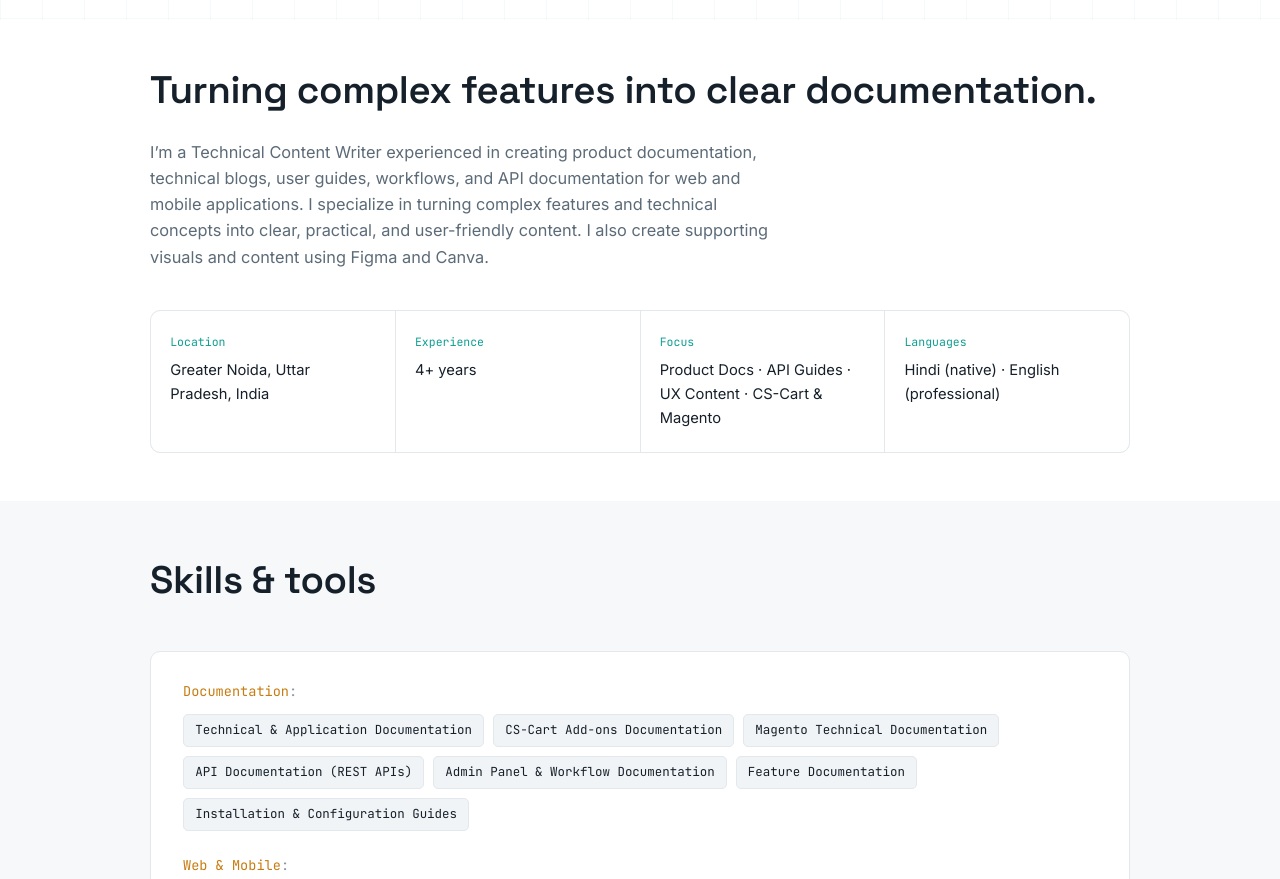
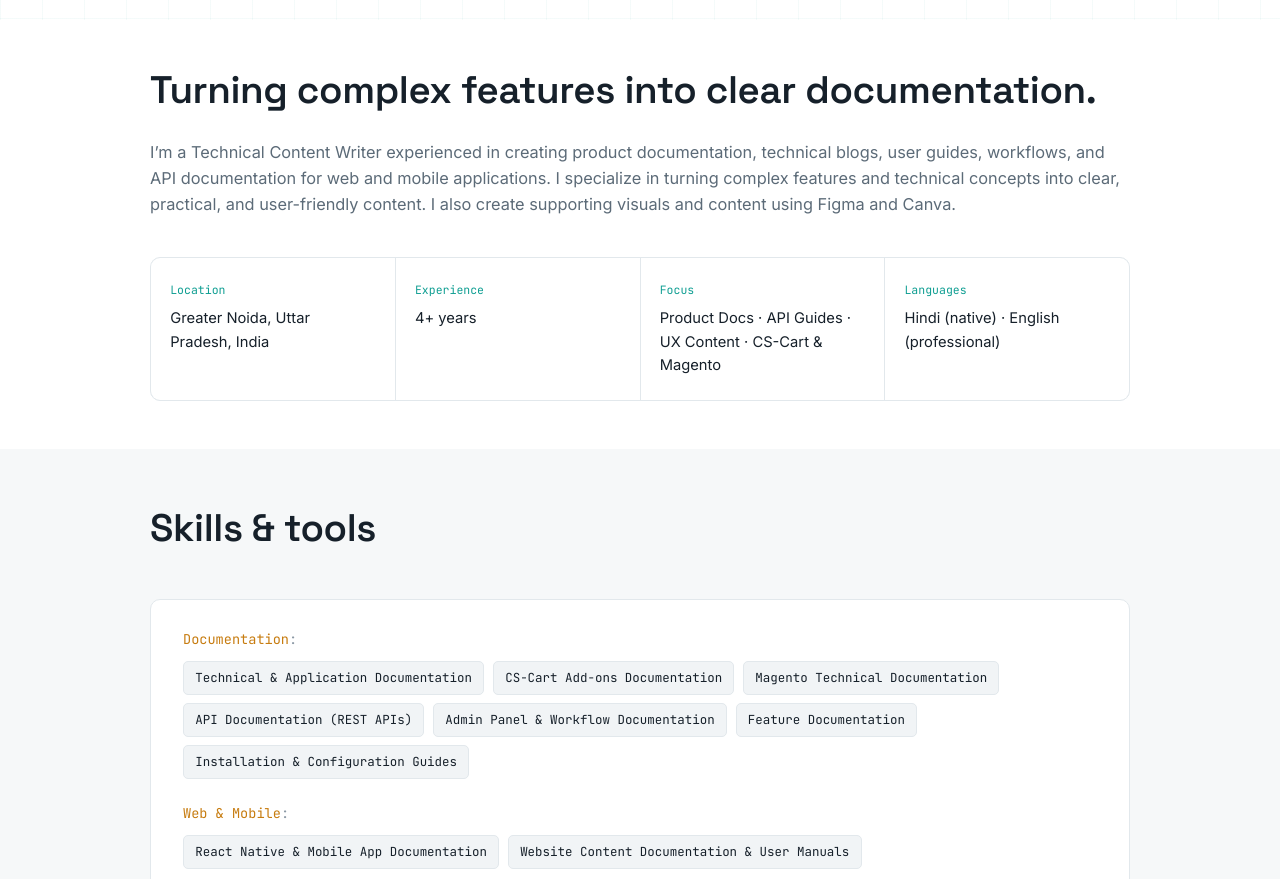
Before and after one commit to nishagaur3577-gif/nishaliveportfolio, a plain HTML site: page index.html in a window 1280 px wide. Shown: the part 780-1659 px from the top of the page. Drawn offline with Linux system fonts and the light colour scheme.

Commit message:
Removed width in text para

```diff
--- a/style.css
+++ b/style.css
@@ -306,7 +306,6 @@ img{ max-width: 100%; display: block; }
 }
 .section-lead{
   color: var(--text-muted);
-  max-width: 62ch;
   font-size: 1.02rem;
 }
 
```
